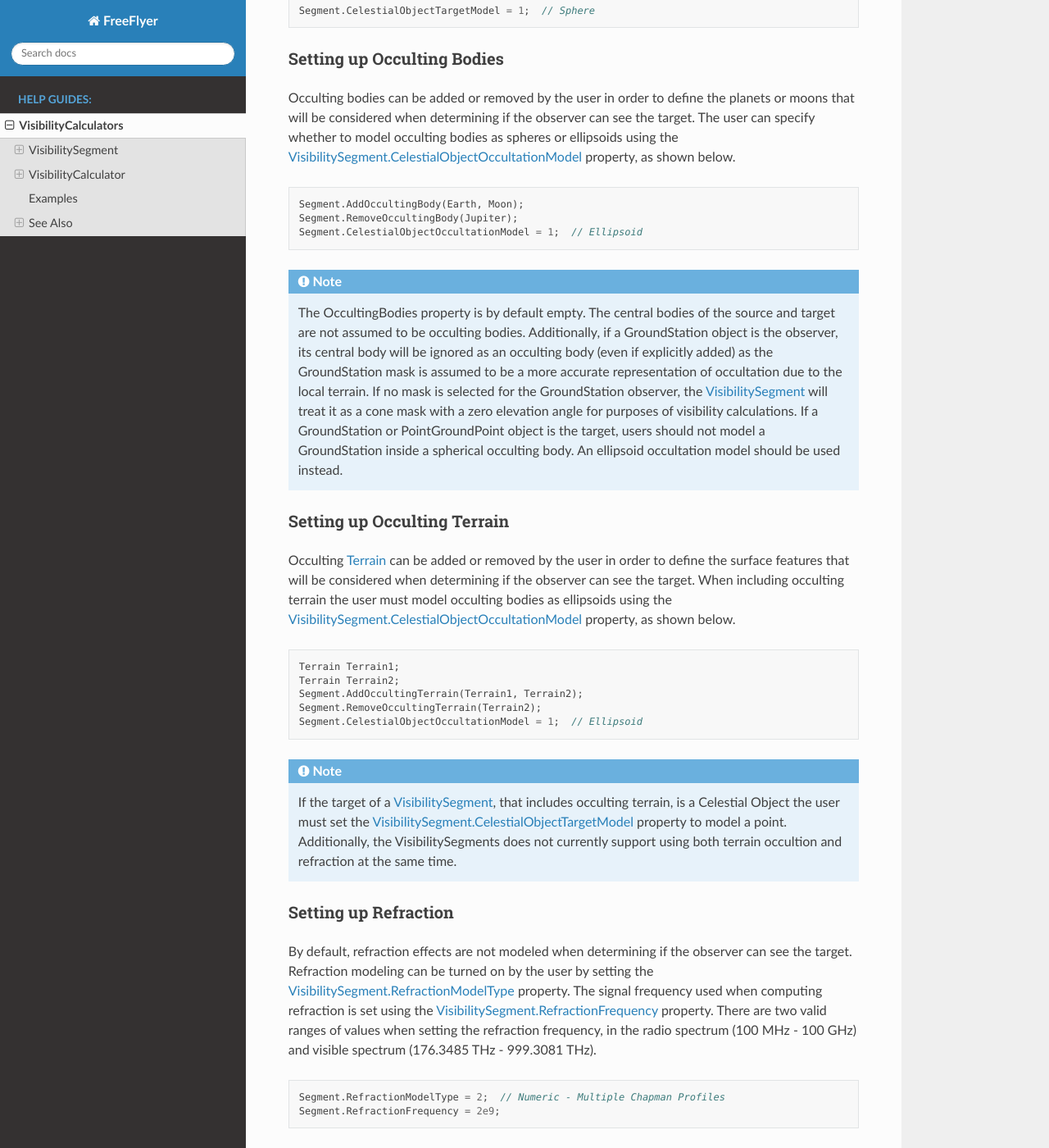
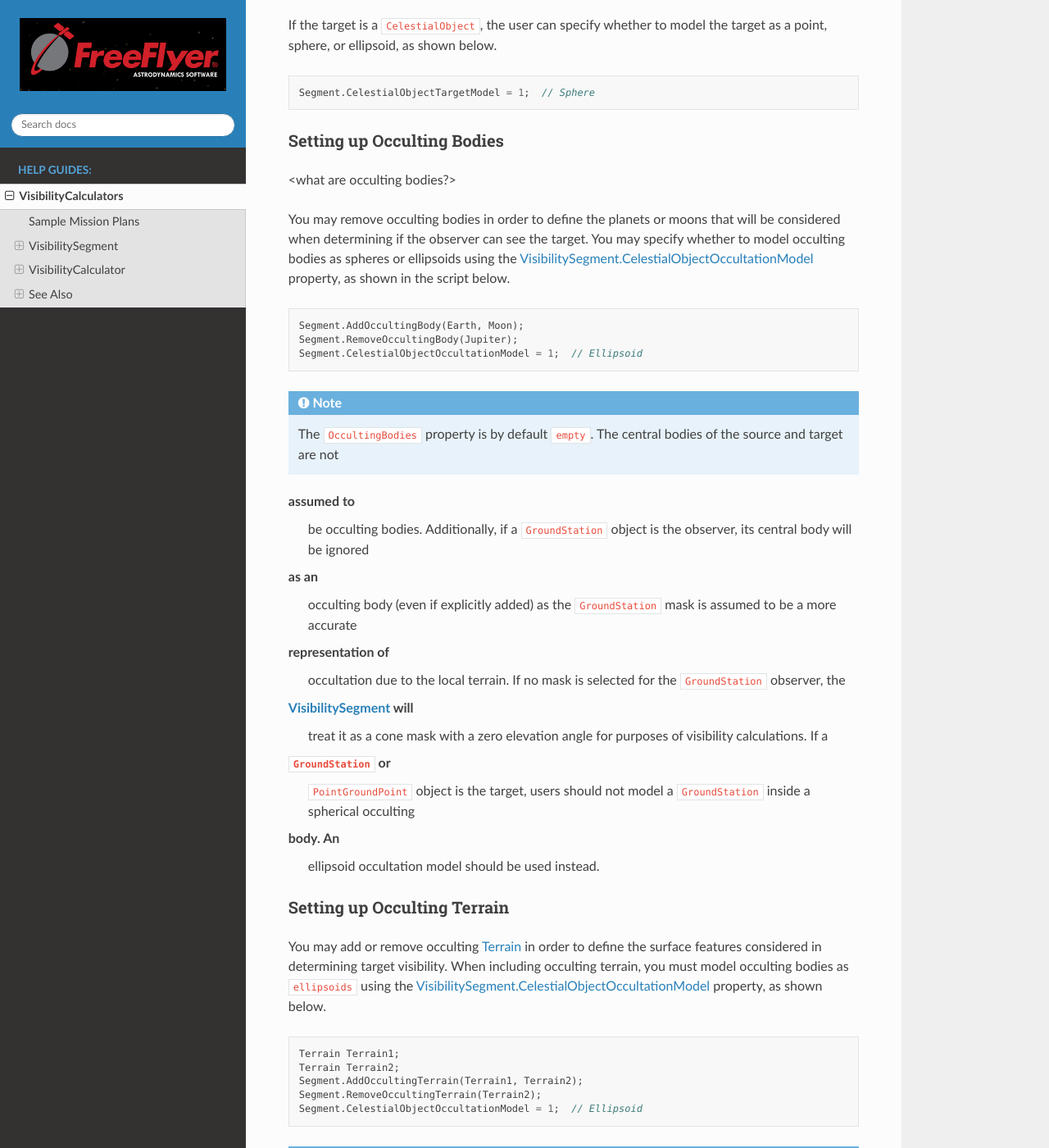
Before and after one commit to BrandiMac/space-products, a Sphinx documentation site: the page built from doc/visibility.rst, in a window 1280 px wide and 1400 px high, scrolled down 1907 px. Shown: the whole window at 82% size. Built offline with Sphinx 7.4.7 and the Read the Docs theme 2.0.0, drawn with Linux system fonts in a browser that asks for light colours; some of the changed text lies outside the part shown.

Commit message:
Updated visibility

```diff
--- a/doc/conf.py
+++ b/doc/conf.py
@@ -9,7 +9,6 @@
 project = 'FreeFlyer'
 author = 'Brandi McPherson'
 release = 'v.1.0'
-logo = "freeflyer.png"
 
 # -- General configuration ---------------------------------------------------
 # https://www.sphinx-doc.org/en/master/usage/configuration.html#general-configuration
@@ -26,3 +25,8 @@
 
 html_theme = 'sphinx_rtd_theme'
 html_static_path = ['_static']
+html_logo = "freeflyer.png"
+html_theme_options = {
+    'logo_only': True,
+    'display_version': False,
+}
--- a/doc/index.rst
+++ b/doc/index.rst
@@ -6,7 +6,7 @@
 FreeFlyer Documentation
 =======================
 
-Welcome to FreeFlyer's documentation! Below you will find an index of available help guides.
+Welcome to FreeFlyer's documentation! Please choose a help guide from the index below.
 
 .. toctree::
    :maxdepth: 1
--- a/doc/visibility.rst
+++ b/doc/visibility.rst
@@ -2,43 +2,49 @@
 VisibilityCalculators
 #########################
 
+<include blurb about what "visibility" means or "occulting bodies"
+
 The :ref:`VisibilitySegment` object allows users to determine whether an observer can see a target, based on the
 user-specified configuration for occulting bodies, occulting terrain, celestial object shape models, and refraction.
 The :ref:`VisibilityCalculator` object allows users to work with multiple VisibilitySegments at once in order to determine
-whether any or all of the segments are simultaneously true.
+whether ``any`` or ``all`` of the segments are simultaneously true.
+
 
 .. contents:: Contents
     :depth: 3
 
+***********************
+Sample Mission Plans
+***********************
 
-.. note::
+For quick start demonstrating the use of the
+:ref:`VisibilityCalculator` and :ref:`VisibilitySegment` objects, you may find the following `Sample Mission Plans
+<https://ai-solutions
+.com/_help_Files/sample_mission_plans.htm>`_ (included with
+your FreeFlyer installation) helpful:
 
-    The following `Sample Mission Plans <https://ai-solutions.com/_help_Files/sample_mission_plans.htm>`_ (included with
-    your FreeFlyer installation) demonstrate the use of the
-    :ref:`VisibilityCalculator` and :ref:`VisibilitySegment` object:
+Coverage and Contact Samples:
 
-    Coverage and Contact Samples:
+* `Chain Visibility <https://ai-solutions.com/_help_Files/coverage_and_contact_smp.htm#achr_chains>`_
+* `Mutual Visibility <https://ai-solutions.com/_help_Files/coverage_and_contact_smp.htm#achr_mutualvis>`_
+* `Refraction Model Types <https://ai-solutions.com/_help_Files/coverage_and_contact_smp.htm#achr_refraction>`_
+* `VisibilityCalculator <https://ai-solutions.com/_help_Files/coverage_and_contact_smp .htm#achr_visibilitycalc>`_
 
-    * `Chain Visibility <https://ai-solutions.com/_help_Files/coverage_and_contact_smp.htm#achr_chains>`_
-    * `Mutual Visibility <https://ai-solutions.com/_help_Files/coverage_and_contact_smp.htm#achr_mutualvis>`_
-    * `Refraction Model Types <https://ai-solutions.com/_help_Files/coverage_and_contact_smp.htm#achr_refraction>`_
-    * `VisibilityCalculator <https://ai-solutions.com/_help_Files/coverage_and_contact_smp.htm#achr_visibilitycalc>`_
+Interplanetary Samples:
 
-    Interplanetary Samples:
+* `Asteroid Contact <https://ai-solutions.com/_help_Files/interplanetary_smp.htm#achr_astrcontact>`_
 
-
-    * `Asteroid Contact <https://ai-solutions.com/_help_Files/interplanetary_smp.htm#achr_astrcontact>`_
-
-----
 
 ***********************
 VisibilitySegment
 ***********************
 
+<definition of visibility segment>
+
 Setting the Observer and Target
 ==================================
-The :ref:`VisibilitySegment` object allows the following objects to be specified as the
-observer:
+The :ref:`VisibilitySegment` object requires both an observer and target input.
+The :ref:`VisibilitySegment` object allows the following observer objects:
 
 * `Spacecraft <https://ai-solutions.com/_help_Files/the_spacecraft_object.htm>`_
 * `Sensor <https://ai-solutions.com/_help_Files/sensors.htm>`_
@@ -46,7 +52,7 @@
 * `GroundVehicle <https://ai-solutions.com/_help_Files/groundvehicles.htm>`_
 
 
-The following objects may be specified as the target:
+The :ref:`VisibilitySegment` object allows the following target objects:
 
 * `Spacecraft <https://ai-solutions.com/_help_Files/the_spacecraft_object.htm>`_
 * `Sensor <https://ai-solutions.com/_help_Files/sensors.htm>`_
@@ -57,7 +63,7 @@
 * `PointGroupPoint <https://ai-solutions.com/_help_Files/pointgroups.htm>`_
 
 
-The following script example shows how to create a :ref:`VisibilitySegment` and set its observer and target:
+To create a :ref:`VisibilitySegment` and set its observer and target via scripting, please follow the example below.
 
 .. code-block:: c++
 
@@ -69,7 +75,8 @@
     Segment.SetTarget(PointGroup1[0]);
 
 
-If the target is a CelestialObject, the user can specify whether to model the target as a point, sphere, or ellipsoid,
+If the target is a ``CelestialObject``, the user can specify whether to model the target as a point, sphere, or
+ellipsoid,
 as shown below.
 
 .. code-block:: c++
@@ -79,10 +86,14 @@
 
 Setting up Occulting Bodies
 ===============================
-Occulting bodies can be added or removed by the user in order to define the planets or moons that will be considered
-when determining if the observer can see the target. The user can specify whether to model occulting bodies as spheres
+<what are occulting bodies?>
+
+You may remove occulting bodies in order to define the planets or moons that will be considered
+when determining if the observer can see the target. You may specify whether to model occulting bodies as spheres
 or ellipsoids using the `VisibilitySegment.CelestialObjectOccultationModel <https://ai-solutions
-.com/_help_Files/visibilitysegment_celestialobjectoccultationmodel_nanosecond.htm>`_ property, as shown below.
+.com/_help_Files/visibilitysegment_celestialobjectoccultationmodel_nanosecond.htm>`_ property, as shown in the
+script below.
+
 
 .. code-block:: c++
 
@@ -93,20 +104,25 @@
 
 .. note::
 
-    The OccultingBodies property is by default empty. The central bodies of the source and target are not assumed to
-    be occulting bodies. Additionally, if a GroundStation object is the observer, its central body will be ignored as an
-    occulting body (even if explicitly added) as the GroundStation mask is assumed to be a more accurate representation of
-    occultation due to the local terrain. If no mask is selected for the GroundStation observer, the :ref:`VisibilitySegment` will
-    treat it as a cone mask with a zero elevation angle for purposes of visibility calculations. If a GroundStation or
-    PointGroundPoint object is the target, users should not model a GroundStation inside a spherical occulting body. An
+    The ``OccultingBodies`` property is by default ``empty``. The central bodies of the source and target are not
+assumed to
+    be occulting bodies. Additionally, if a ``GroundStation`` object is the observer, its central body will be ignored
+as an
+    occulting body (even if explicitly added) as the ``GroundStation`` mask is assumed to be a more accurate
+representation of
+    occultation due to the local terrain. If no mask is selected for the ``GroundStation`` observer, the
+:ref:`VisibilitySegment` will
+    treat it as a cone mask with a zero elevation angle for purposes of visibility calculations. If a
+``GroundStation`` or
+    ``PointGroundPoint`` object is the target, users should not model a ``GroundStation`` inside a spherical occulting
+body. An
     ellipsoid occultation model should be used instead.
 
 Setting up Occulting Terrain
 ===============================
-Occulting `Terrain <https://ai-solutions.com/_help_Files/working_with_terrain.htm>`_ can be added or removed by the
-user in order to define the surface features that will be considered
-when determining if the observer can see the target. When including occulting terrain the user must model occulting
-bodies as ellipsoids using the `VisibilitySegment.CelestialObjectOccultationModel <https://ai-solutions
+You may add or remove occulting `Terrain <https://ai-solutions.com/_help_Files/working_with_terrain.htm>`_ in order to define the surface features considered
+in determining target visibility. When including occulting terrain, you must model occulting
+bodies as ``ellipsoids`` using the `VisibilitySegment.CelestialObjectOccultationModel <https://ai-solutions
 .com/_help_Files/visibilitysegment_celestialobjectoccultationmodel_nanosecond.htm>`_ property, as shown below.
 
 
@@ -118,22 +134,23 @@
     Segment.RemoveOccultingTerrain(Terrain2);
     Segment.CelestialObjectOccultationModel = 1;  // Ellipsoid
 
+
 .. note::
 
     If the target of a :ref:`VisibilitySegment`, that includes occulting terrain, is a Celestial Object the user must set the
     `VisibilitySegment.CelestialObjectTargetModel <https://ai-solutions
     .com/_help_Files/visibilitysegment_celestialobjecttargetmodel_nanosecond.htm>`_ property to model a point.
-    Additionally, the VisibilitySegments
+    Additionally, the ``VisibilitySegments``
     does not currently support using both terrain occultion and refraction at the same time.
 
 Setting up Refraction
 ============================
-By default, refraction effects are not modeled when determining if the observer can see the target. Refraction modeling
-can be turned on by the user by setting the `VisibilitySegment.RefractionModelType <https://ai-solutions
+By default, refraction effects are not modeled when determining target visibility. Refraction modeling
+is enabled by setting the `VisibilitySegment.RefractionModelType <https://ai-solutions
 .com/_help_Files/visibilitysegment_refractionmodeltype_nanosecond.htm>`_ property. The signal frequency used
 when computing refraction is set using the `VisibilitySegment.RefractionFrequency <https://ai-solutions
 .com/_help_Files/visibilitysegment_refractionfrequency_nanosecond.htm>`_ property. There are two valid
-ranges of values when setting the refraction frequency, in the radio spectrum (100 MHz - 100 GHz) and visible spectrum
+ranges of values when setting the refraction frequency: the radio spectrum (100 MHz - 100 GHz) and visible spectrum
 (176.3485 THz - 999.3081 THz).
 
 
@@ -145,7 +162,7 @@
 
 The following refraction models are available:
 
-.. table:: Truth table for "not"
+.. table:: Refraction Models
     :widths: 20 20 20 20 20
 
     +-------------------------------------+----------------+-------------------------------------------------------------------+-----------+-----------+
@@ -207,20 +224,19 @@
 
 .. note::
 
-    These refraction models are used only for calculating refraction through the Earth's atmosphere. Refraction is not
+    These refraction models are only used for calculating refraction through the Earth's atmosphere. Refraction is not
     modeled for any other celestial bodies.
 
 
 Output
 ==============
-Once the Segment has been configured, the following instantaneous methods are available for generating output. These
+Once the ``Segment`` has been configured, the following instantaneous methods are available for generating output. These
 methods report the instantaneous value of the azimuth and elevation angles from the observer to the target, and the
-Visibility() method returns an instantaneous evaluation of whether the observer can see the target.
+``Visibility()`` method returns an instantaneous evaluation of whether the observer can see the target.
 
 * `VisibilitySegment.Azimuth() <https://ai-solutions.com/_help_Files/visibilitysegment_azimuth_nanosecond.htm>`_
 * `VisibilitySegment.Elevation() <https://ai-solutions.com/_help_Files/visibilitysegment_elevation_nanosecond.htm>`_
 * `VisibilitySegment.Visibility() <https://ai-solutions.com/_help_Files/visibilitysegment_visibility_nanosecond.htm>`_
-
 
 
 The following `interval methods <https://ai-solutions.com/_help_Files/interval_methods.htm>`_ are also available. These
@@ -245,15 +261,16 @@
 
 .. warning::
 
-    As of FreeFlyer 7.3, the default timing precision mode is nanosecond precision mode. For older Mission
-    Plans that have not yet been converted from millisecond precision mode, the syntax for working with times is
+    As of FreeFlyer 7.3, the default timing precision mode is ``nanosecond`` precision mode. For older Mission
+    Plans that have not yet been converted from ``millisecond`` precision mode, the syntax for working with times is
     different. See the `timing precision mode <https://ai-solutions.com/_help_Files/timing_precision_modes.htm>`_ page
     for more information.
 
 ***********************
 VisibilityCalculator
 ***********************
-A :ref:`VisibilityCalculator` object can be used to create and manage multiple VisibilitySegments when you want to evaluate
+A :ref:`VisibilityCalculator` object can be used to create and manage multiple ``VisibilitySegments`` when you want to
+evaluate
 whether all or any of a set of Segments are simultaneously true. For example, you may wish to know whether any Sensor
 on a Spacecraft can see a particular GroundStation. In that case, you can create a separate Segment for each Sensor,
 where the Sensor is the observer and the GroundStation is the target. Another example would be calculating a "chain" of
@@ -274,9 +291,9 @@
     Calculator.VisibilityRequirement = 0;  // All
 
 
-Segments can be created and added to a :ref:`VisibilityCalculator` using the AddSegment() method as shown below. You can
-optionally specify a label for the Segment.
-
+Segments can be created and added to a :ref:`VisibilityCalculator` using the ``AddSegment()`` method as shown below. You
+can
+optionally specify a label for the ``Segment``.
 
 .. code-block:: c++
 
@@ -296,7 +313,7 @@
 
 
 
-Individual VisibilitySegments can also be included or excluded from the :ref:`VisibilityCalculator` by setting the
+Individual ``VisibilitySegments`` can also be included or excluded from the :ref:`VisibilityCalculator` by setting the
 `VisibilitySegment.Active <https://ai-solutions.com/_help_Files/visibilitysegment_active_nanosecond.htm>`_ property.
 
 .. code-block:: c++
@@ -335,16 +353,13 @@
 
 
 A `VisibilityTimes <https://ai-solutions.com/_help_Files/interval_methods.htm#achr_visibilitytimes>`_ usage example can
-be found on the Interval Methods page.
-
-**************
-Examples
-**************
+be found on the `interval methods <https://ai-solutions.com/_help_Files/interval_methods.htm>`_ page.
 
 
 **************
 See Also
 **************
+You may find the following adjacent pages useful when creating a ``VisibilitySegment`` or ``VisibilityCalculator``:
 
 * `VisibilityCalculator Properties and Methods <https://ai-solutions.com/_help_Files/visibilitycalculator_nanosecond
   .htm>`_
```
Also changed, not shown: other parts of doc/visibility.rst (+4 -3 lines), doc/some-feature.md (deleted, +0 -14 lines).
